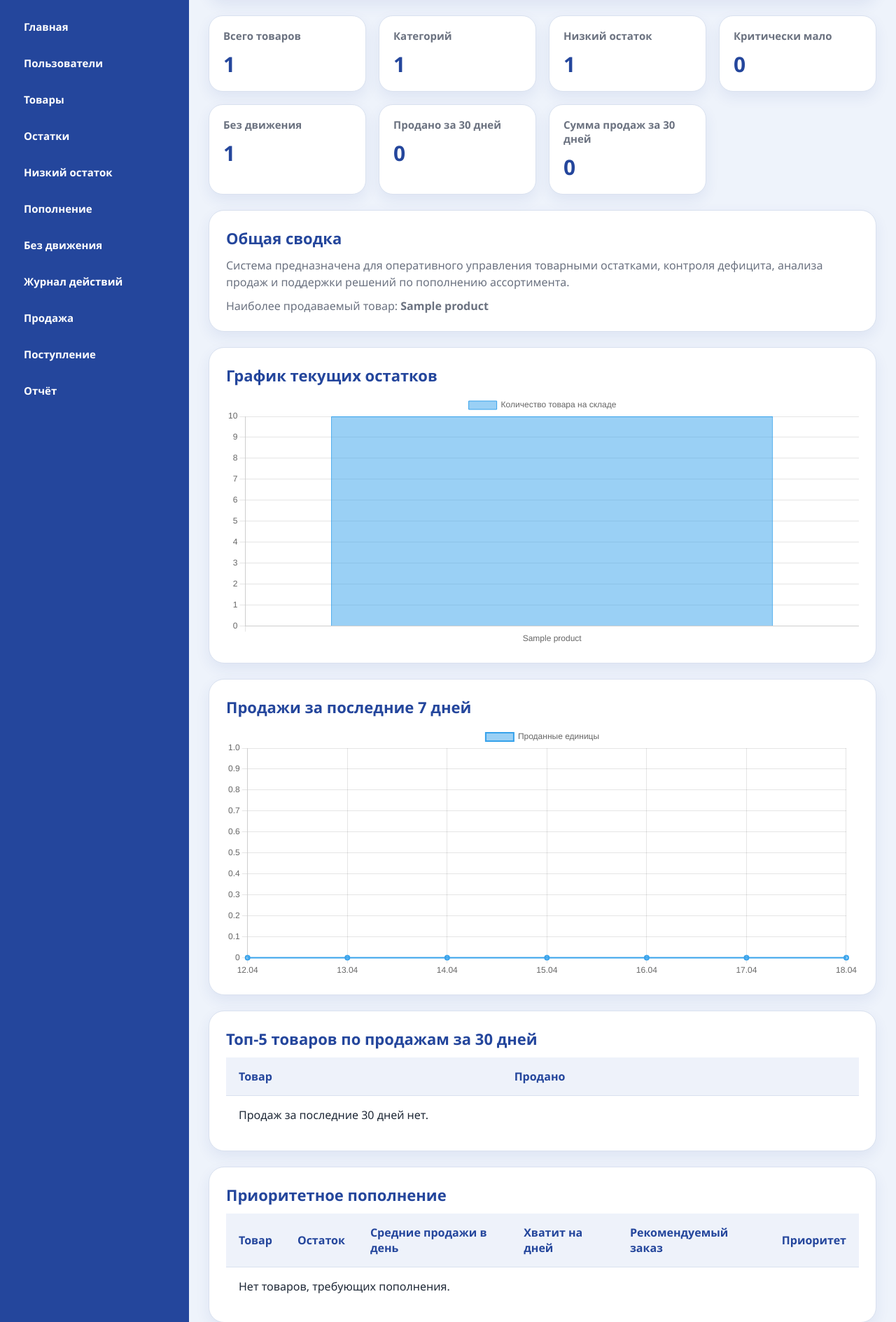
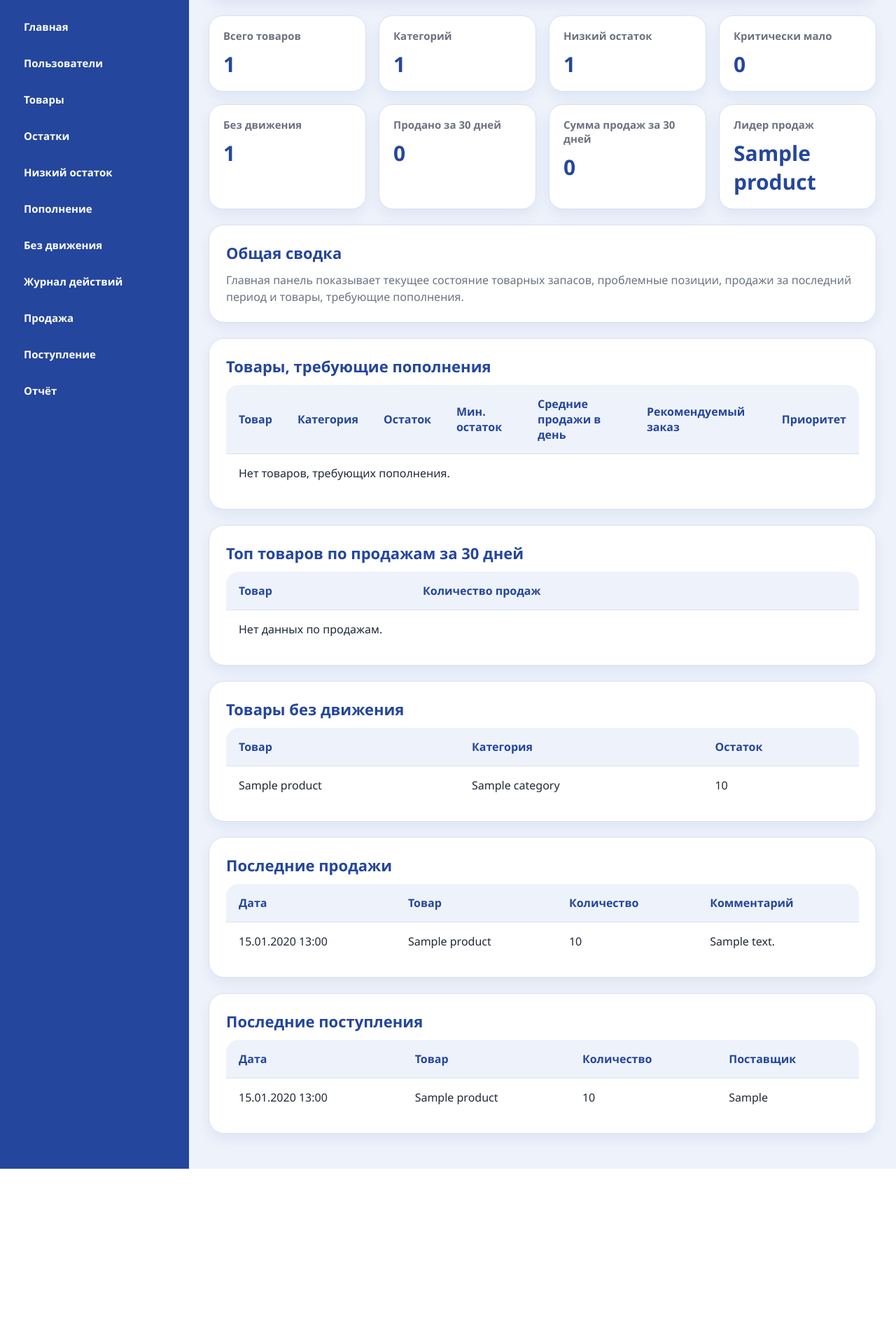
Before and after one commit to llimarenko05-cmd/diplom-store, a Django app: page /home/ in a window 1280 px wide. Shown: the part 110-1999 px from the top of the page at 70% size. After the commit the page ends 1780 px from the top, so only its background shows below. Run offline with Django 5.2, Linux system fonts and the light colour scheme; a user stored in the database is signed in; tables that the repository leaves empty hold one stand-in row (values such as "Sample post").

Commit message:
улучшена главная страница

```diff
--- a/inventory/templates/inventory/home.html
+++ b/inventory/templates/inventory/home.html
@@ -1,6 +1,6 @@
 {% extends 'inventory/base.html' %}
 
-{% block title %}Главная{% endblock %}
+{% block title %}Главная панель{% endblock %}
 {% block page_title %}Главная панель{% endblock %}
 
 {% block content %}
@@ -40,38 +40,82 @@
         <h3>Сумма продаж за 30 дней</h3>
         <p>{{ total_revenue_last_30 }}</p>
     </div>
+
+    <div class="stat-box">
+        <h3>Лидер продаж</h3>
+        <p>
+            {% if top_product %}
+            {{ top_product.product__name }}
+            {% else %}
+            Нет данных
+            {% endif %}
+        </p>
+    </div>
 </div>
 
 <div class="card">
     <h2>Общая сводка</h2>
     <p>
-        Система предназначена для оперативного управления товарными остатками,
-        контроля дефицита, анализа продаж и поддержки решений по пополнению ассортимента.
+        Главная панель показывает текущее состояние товарных запасов,
+        проблемные позиции, продажи за последний период и товары,
+        требующие пополнения.
     </p>
-    {% if top_product %}
-    <p style="margin-top: 10px;">
-        Наиболее продаваемый товар: <strong>{{ top_product.product__name }}</strong>
-    </p>
-    {% endif %}
 </div>
 
 <div class="card">
-    <h2>График текущих остатков</h2>
-    <canvas id="stockChart"></canvas>
-</div>
+    <h2>Товары, требующие пополнения</h2>
 
-<div class="card">
-    <h2>Продажи за последние 7 дней</h2>
-    <canvas id="salesTrendChart"></canvas>
-</div>
-
-<div class="card">
-    <h2>Топ-5 товаров по продажам за 30 дней</h2>
+    <div class="table-wrapper">
         <table>
             <thead>
                 <tr>
                     <th>Товар</th>
-                <th>Продано</th>
+                    <th>Категория</th>
+                    <th>Остаток</th>
+                    <th>Мин. остаток</th>
+                    <th>Средние продажи в день</th>
+                    <th>Рекомендуемый заказ</th>
+                    <th>Приоритет</th>
+                </tr>
+            </thead>
+            <tbody>
+                {% for product in top_replenishment_products %}
+                <tr>
+                    <td>{{ product.name }}</td>
+                    <td>{{ product.category }}</td>
+                    <td>{{ product.quantity }}</td>
+                    <td>{{ product.minimum_quantity }}</td>
+                    <td>{{ product.avg_daily_sales }}</td>
+                    <td>{{ product.recommended_order }}</td>
+                    <td>
+                        {% if product.replenishment_priority == 'Высокий' %}
+                        <span class="status-critical">Высокий</span>
+                        {% elif product.replenishment_priority == 'Средний' %}
+                        <span class="status-min">Средний</span>
+                        {% else %}
+                        <span class="status-ok">Низкий</span>
+                        {% endif %}
+                    </td>
+                </tr>
+                {% empty %}
+                <tr>
+                    <td colspan="7">Нет товаров, требующих пополнения.</td>
+                </tr>
+                {% endfor %}
+            </tbody>
+        </table>
+    </div>
+</div>
+
+<div class="card">
+    <h2>Топ товаров по продажам за 30 дней</h2>
+
+    <div class="table-wrapper">
+        <table>
+            <thead>
+                <tr>
+                    <th>Товар</th>
+                    <th>Количество продаж</th>
                 </tr>
             </thead>
             <tbody>
@@ -82,69 +126,24 @@
                 </tr>
                 {% empty %}
                 <tr>
-                <td colspan="2">Продаж за последние 30 дней нет.</td>
+                    <td colspan="2">Нет данных по продажам.</td>
                 </tr>
                 {% endfor %}
             </tbody>
         </table>
     </div>
-
-<div class="card">
-    <h2>Приоритетное пополнение</h2>
-    <table>
-        <thead>
-            <tr>
-                <th>Товар</th>
-                <th>Остаток</th>
-                <th>Средние продажи в день</th>
-                <th>Хватит на дней</th>
-                <th>Рекомендуемый заказ</th>
-                <th>Приоритет</th>
-            </tr>
-        </thead>
-        <tbody>
-            {% for product in top_replenishment_products %}
-            <tr>
-                <td>{{ product.name }}</td>
-                <td>{{ product.quantity }}</td>
-                <td>{{ product.avg_daily_sales }}</td>
-                <td>
-                    {% if product.days_left is not None %}
-                    {{ product.days_left }}
-                    {% else %}
-                    Нет продаж
-                    {% endif %}
-                </td>
-                <td>{{ product.recommended_order }}</td>
-                <td>
-                    {% if product.replenishment_priority == 'Высокий' %}
-                    <span class="status-critical">{{ product.replenishment_priority }}</span>
-                    {% elif product.replenishment_priority == 'Средний' %}
-                    <span class="status-min">{{ product.replenishment_priority }}</span>
-                    {% else %}
-                    <span class="status-ok">{{ product.replenishment_priority }}</span>
-                    {% endif %}
-                </td>
-            </tr>
-            {% empty %}
-            <tr>
-                <td colspan="6">Нет товаров, требующих пополнения.</td>
-            </tr>
-            {% endfor %}
-        </tbody>
-    </table>
 </div>
 
 <div class="card">
     <h2>Товары без движения</h2>
+
+    <div class="table-wrapper">
         <table>
             <thead>
                 <tr>
                     <th>Товар</th>
                     <th>Категория</th>
-                <th>Артикул</th>
                     <th>Остаток</th>
-                <th>Статус</th>
                 </tr>
             </thead>
             <tbody>
@@ -152,31 +151,22 @@
                 <tr>
                     <td>{{ product.name }}</td>
                     <td>{{ product.category }}</td>
-                <td>{{ product.article }}</td>
                     <td>{{ product.quantity }}</td>
-                <td>
-                    {% if product.stock_status == 'В наличии' %}
-                    <span class="status-ok">{{ product.stock_status }}</span>
-                    {% elif product.stock_status == 'Минимальный остаток' %}
-                    <span class="status-min">{{ product.stock_status }}</span>
-                    {% elif product.stock_status == 'Критически мало' %}
-                    <span class="status-critical">{{ product.stock_status }}</span>
-                    {% else %}
-                    <span class="status-critical">Нет в наличии</span>
-                    {% endif %}
-                </td>
                 </tr>
                 {% empty %}
                 <tr>
-                <td colspan="5">Нет товаров без движения.</td>
+                    <td colspan="3">Нет товаров без движения.</td>
                 </tr>
                 {% endfor %}
             </tbody>
         </table>
     </div>
+</div>
 
 <div class="card">
     <h2>Последние продажи</h2>
+
+    <div class="table-wrapper">
         <table>
             <thead>
                 <tr>
@@ -192,7 +182,13 @@
                     <td>{{ sale.sale_date|date:"d.m.Y H:i" }}</td>
                     <td>{{ sale.product.name }}</td>
                     <td>{{ sale.quantity }}</td>
-                <td>{{ sale.comment|default:"-" }}</td>
+                    <td>
+                        {% if sale.comment %}
+                        {{ sale.comment }}
+                        {% else %}
+                        -
+                        {% endif %}
+                    </td>
                 </tr>
                 {% empty %}
                 <tr>
@@ -202,9 +198,12 @@
             </tbody>
         </table>
     </div>
+</div>
 
 <div class="card">
     <h2>Последние поступления</h2>
+
+    <div class="table-wrapper">
         <table>
             <thead>
                 <tr>
@@ -220,7 +219,13 @@
                     <td>{{ receipt.receipt_date|date:"d.m.Y H:i" }}</td>
                     <td>{{ receipt.product.name }}</td>
                     <td>{{ receipt.quantity }}</td>
-                <td>{{ receipt.supplier }}</td>
+                    <td>
+                        {% if receipt.supplier %}
+                        {{ receipt.supplier }}
+                        {% else %}
+                        -
+                        {% endif %}
+                    </td>
                 </tr>
                 {% empty %}
                 <tr>
@@ -230,75 +235,6 @@
             </tbody>
         </table>
     </div>
-
-<script src="https://cdn.jsdelivr.net/npm/chart.js"></script>
-
-{{ chart_labels|json_script:"stock-chart-labels" }}
-{{ chart_data|json_script:"stock-chart-data" }}
-{{ sales_trend_labels|json_script:"sales-trend-labels" }}
-{{ sales_trend_data|json_script:"sales-trend-data" }}
-
-<script>
-    const stockLabels = JSON.parse(document.getElementById('stock-chart-labels').textContent);
-    const stockData = JSON.parse(document.getElementById('stock-chart-data').textContent);
-
-    const salesTrendLabels = JSON.parse(document.getElementById('sales-trend-labels').textContent);
-    const salesTrendData = JSON.parse(document.getElementById('sales-trend-data').textContent);
-
-    const stockCtx = document.getElementById('stockChart').getContext('2d');
-    const salesTrendCtx = document.getElementById('salesTrendChart').getContext('2d');
-
-    new Chart(stockCtx, {
-        type: 'bar',
-        data: {
-            labels: stockLabels,
-            datasets: [{
-                label: 'Количество товара на складе',
-                data: stockData,
-                borderWidth: 1
-            }]
-        },
-        options: {
-            responsive: true,
-            plugins: {
-                legend: {
-                    display: true
-                }
-            },
-            scales: {
-                y: {
-                    beginAtZero: true
-                }
-            }
-        }
-    });
-
-    new Chart(salesTrendCtx, {
-        type: 'line',
-        data: {
-            labels: salesTrendLabels,
-            datasets: [{
-                label: 'Проданные единицы',
-                data: salesTrendData,
-                borderWidth: 2,
-                tension: 0.3,
-                fill: false
-            }]
-        },
-        options: {
-            responsive: true,
-            plugins: {
-                legend: {
-                    display: true
-                }
-            },
-            scales: {
-                y: {
-                    beginAtZero: true
-                }
-            }
-        }
-    });
-</script>
+</div>
 
 {% endblock %}
```
Lines whose indentation alone changed are shown as unchanged.
